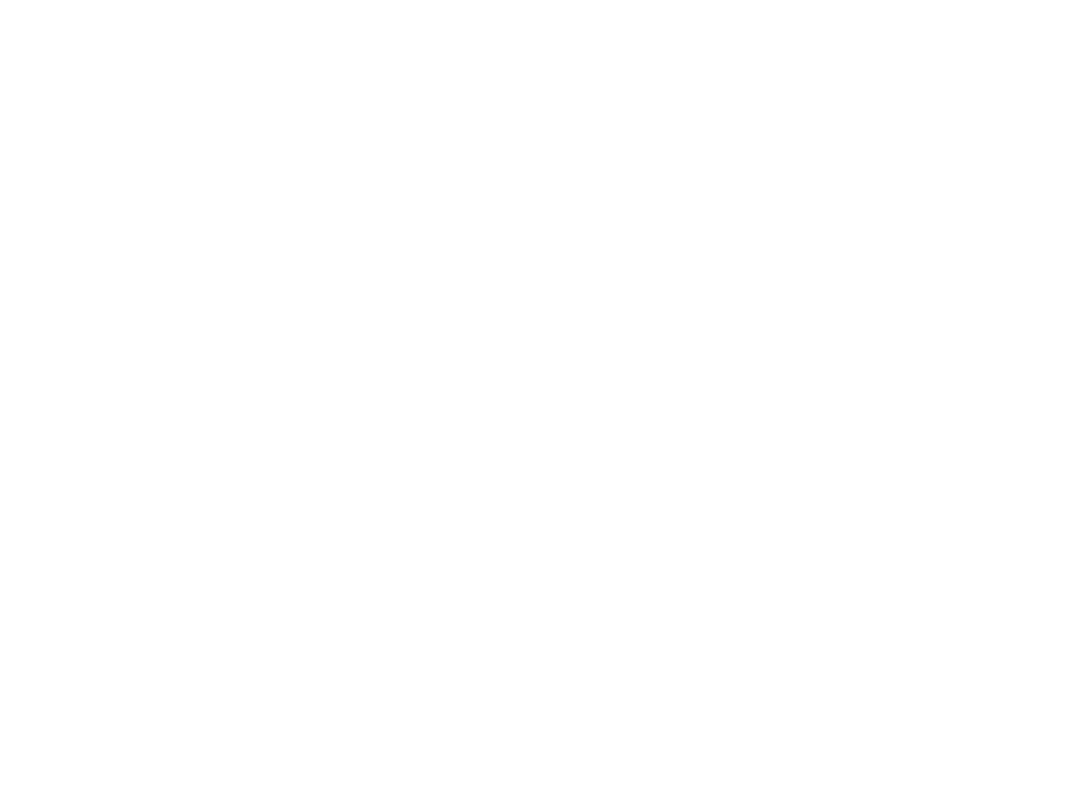
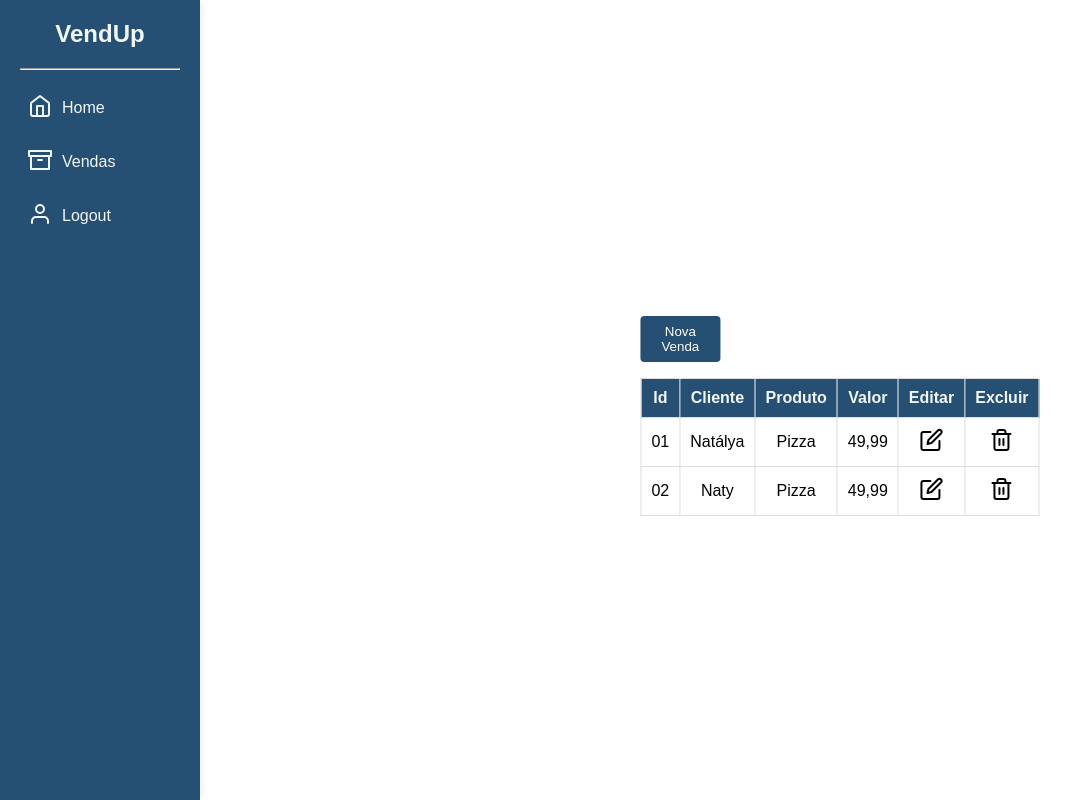
Before and after one commit to NatalyaNunes/projetoVendas, a React (Create React App) app: page /vendas in a window 1280 px wide. Before the commit this address had no page. Shown: the whole page, without its empty margins (0-1083 px from the left). Built offline with nearby package versions, Linux system fonts and the light colour scheme.

Commit message:
ajustes rotas/layout

```diff
--- a/src/App.js
+++ b/src/App.js
@@ -4,6 +4,8 @@ import SideBar from "./components/SideBar";
 import Cadastro from "./components/forms/Cadastro";
 import Table from "./components/Table";
 import Login from "./components/Login";
+import Home from "./components/Home";
+
 import { BrowserRouter as Router, Routes, Route } from "react-router-dom";
 
 function App() {
@@ -12,9 +14,10 @@ function App() {
       <div className="App">
         <Routes>
           <Route path="/" element={<Login/>}/>
-          <Route path="/home" element={<Table/>}/>
+          <Route path="/home" element={<Home/>}/>
           <Route path="/cadastro" element={<Cadastro/>}/>
           <Route path="/sidebar" element={<SideBar/>}/>
+          <Route path="/vendas" element={<Table/>}/>
         </Routes>
       </div>
     </Router>
--- a/src/components/Home.js
+++ b/src/components/Home.js
@@ -0,0 +1,12 @@
+import React from "react";
+import Layout from "./Layout";
+
+const Home = () => {
+    return(
+        <Layout>
+            <h1>OIOIOI</h1>
+        </Layout>
+    )
+};
+
+export default Home;
--- a/src/components/Layout.js
+++ b/src/components/Layout.js
@@ -9,7 +9,7 @@ const Layout = ({ children }) => {
   };
 
   return (
-    <div style={{ display: "flex" }}>
+    <div style={{ display: "flex"}}>
       <div
         class={`menu-toggle ${sidebarOpen ? "open" : "closed"}`}
         onClick={toggleSidebar}
@@ -35,7 +35,7 @@ const Layout = ({ children }) => {
         </i>
       </div>
       <SideBar isOpen={sidebarOpen} />
-      <div class="main-content mt">{children}</div>
+      <div class="main-content mt div-centralizada">{children}</div>
     </div>
   );
 };
--- a/src/components/SideBar.js
+++ b/src/components/SideBar.js
@@ -1,6 +1,18 @@
 import React from 'react';
+import { useNavigate } from 'react-router-dom';
 
 const SideBar = ({ isOpen }) => {
+  const navigate = useNavigate();
+
+  const handlerVendasClick = () => {
+    navigate("/vendas");
+  };
+
+  const handlerHomeClick = () => {
+    navigate("/home");
+  };
+
+
   return (
     <main>
       <div className={`sidebar ${isOpen ? 'open' : ''}`}>
@@ -9,7 +21,7 @@ const SideBar = ({ isOpen }) => {
         </nav>
         <hr />
         <div className="mt">
-          <a href="#">
+          <a onClick={handlerHomeClick}>
             <div className="butsidebar">
               <i>
                 <svg
@@ -31,7 +43,7 @@ const SideBar = ({ isOpen }) => {
               <p>Home</p>
             </div>
           </a>
-          <a href="#">
+          <a onClick={handlerVendasClick}>
             <div className="butsidebar">
               <i>
                 <svg
@@ -55,7 +67,7 @@ const SideBar = ({ isOpen }) => {
             </div>
           </a>
 
-          <a href="#">
+          <a>
             <div className="butsidebar">
               <i>
                 <svg
--- a/src/index.css
+++ b/src/index.css
@@ -153,11 +153,12 @@ table tr:hover td {
   position: fixed;
   top: 0;
   left: 0;
+  width: 200px;
   height: 100%;
-  width: 200px;
-  background-color: var(--pj-blue);
+  background-color: #265073;
   padding: 20px;
   box-shadow: 0 0 10px rgba(0, 0, 0, 0.1);
+  z-index: 1;
 }
 
 .sidebar nav {
@@ -189,7 +190,6 @@ table tr:hover td {
 .butsidebar p {
   margin: 0;
 }
-
 
 /*padrões*/
 
@@ -251,11 +251,11 @@ table tr:hover td {
     cursor: pointer;
     z-index: 1000;
     font-size: 24px;
-    color: var(--pj-ligth);
+    color: var(--pj-ligth)!important;
   }
 
   .menu-toggle.closed {
-    color: var(--pj-blue); /* Cor azul quando o sidebar está fechado */
+    color: var(--pj-blue)!important; /* Cor azul quando o sidebar está fechado */
   }
 
   .main-content {
@@ -275,3 +275,13 @@ table tr:hover td {
     margin-left: 200px;
   }
 }
+
+/*Centralizar todo o conteúdo que use o Layout*/
+
+.div-centralizada {
+  position: fixed;
+  top: 50%;
+  left: 50%;
+  transform: translate(-50%, -50%);
+  z-index: 0;
+}
```
